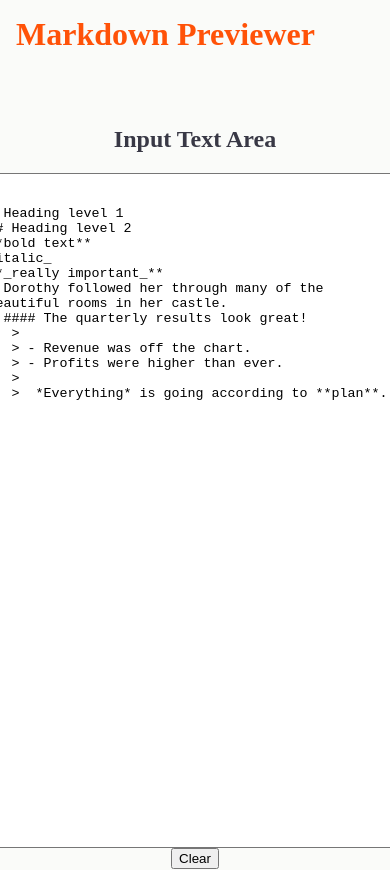
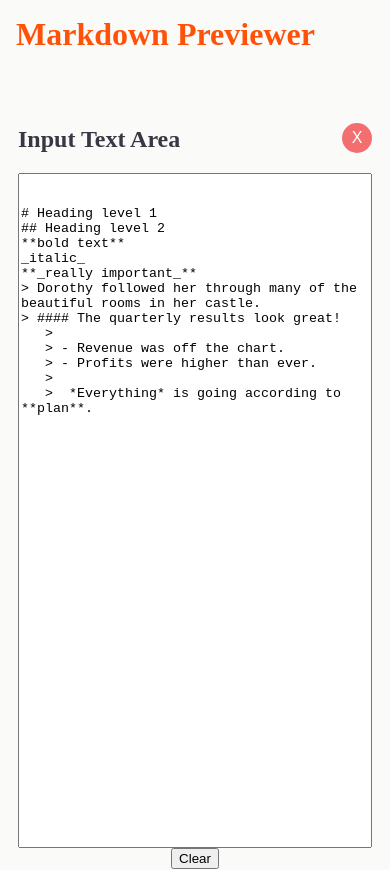
Before and after one commit to GustavoLira-ChE/markdown-previewer, a React app: page / in a window 390 px wide. Shown: the top 870 px of the page. Built offline with nearby package versions, Linux system fonts and the light colour scheme.

Commit message:
feat: added close button

```diff
--- a/src/components/InputTextArea.jsx
+++ b/src/components/InputTextArea.jsx
@@ -1,16 +1,20 @@
 import React, {useContext} from "react";
 import InputTextContext from "../context/InputTextContext";
+import ToggleContext from "../context/ToggleContext";
 import '../styles/inputTextArea.css';
+import CloseButton from '../components/CloseButton';
 
 const InputTextArea = () => {
 
     const { inputText ,inputTextHandler, clearInputText } = useContext(InputTextContext);
+    const { handleEditorToggle} = useContext(ToggleContext);
 
     return(
         <div id="editor">
-            <h2 className="inputTextAreaTitle">
-                Input Text Area
-            </h2>
+            <div className="editorHeader">
+                <h2 className="editorTitle">Input Text Area</h2>
+                <CloseButton func={handleEditorToggle} />
+            </div>
             <textarea
                 rows="4"
                 cols="50"
--- a/src/styles/inputTextArea.css
+++ b/src/styles/inputTextArea.css
@@ -6,12 +6,19 @@
     align-items: center;
 }
 
-.inputTextAreaTitle {
+.editorHeader{
+    width: inherit;
+    display: flex;
+    justify-content: space-between;
+    width: clamp(18.75rem, 7.5rem + 60vw, 37.5rem);
+}
+
+.editorTitle {
     color: var(--secondary-color);
 }
 
 .textAreaInput {
     resize: none;
     height: 80vh;
-    min-width: clamp(18.75rem, 7.5rem + 60vw, 37.5rem);
+    width: clamp(18.75rem, 7.5rem + 60vw, 37.5rem);
 }
```
